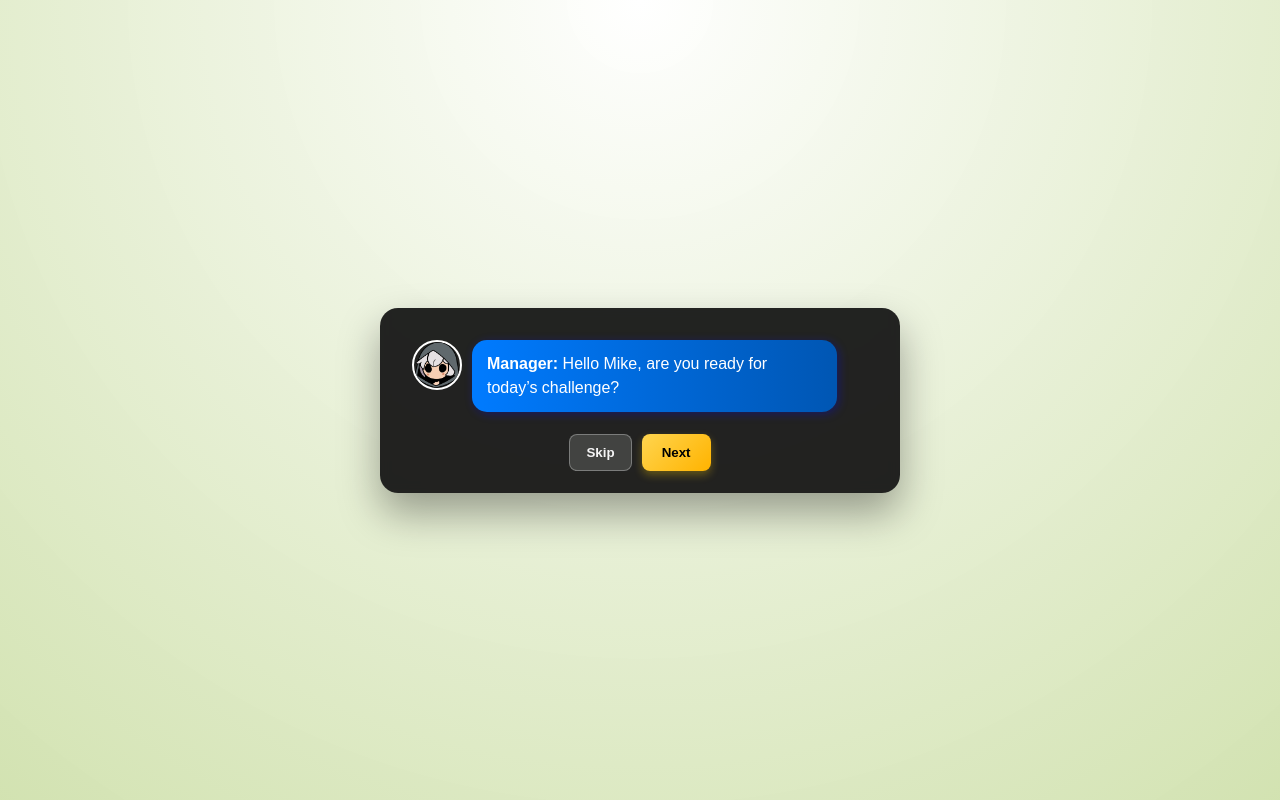
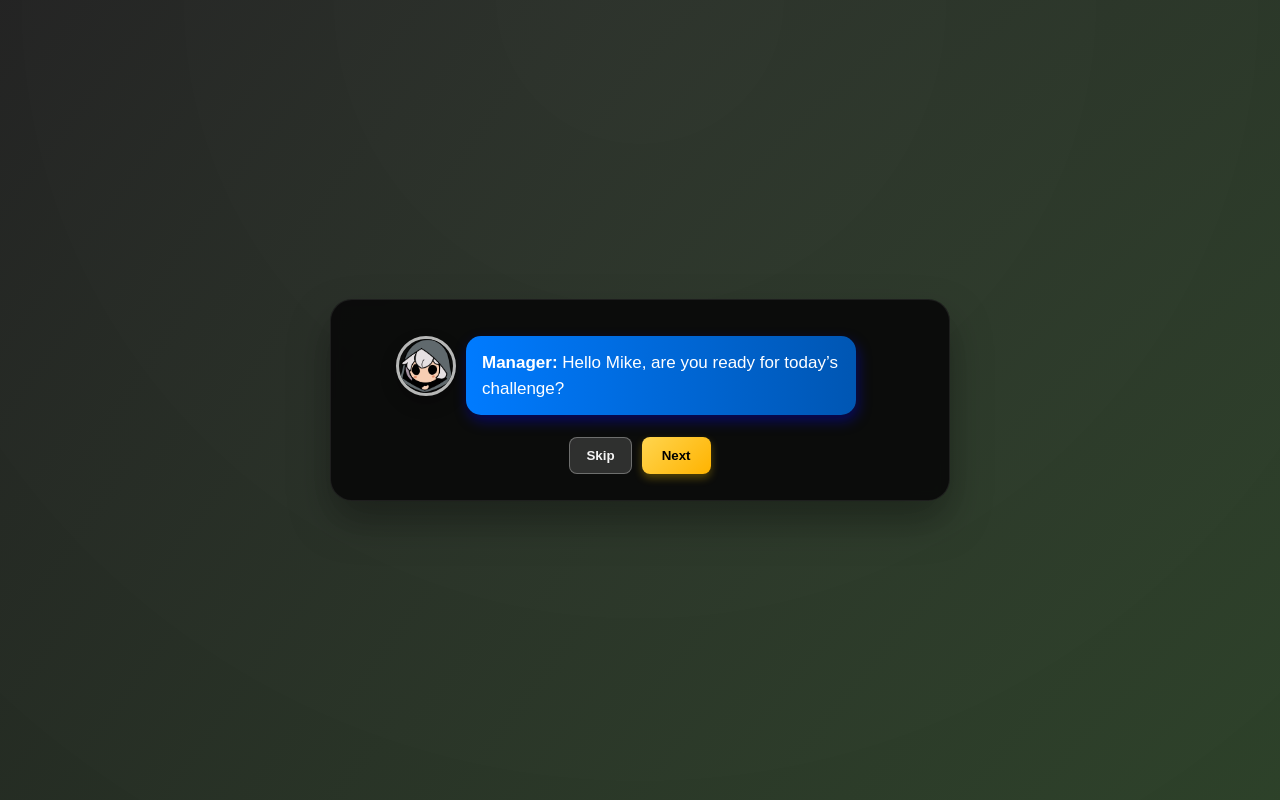
Before and after one commit to Code-Abbey/CCL1, a plain HTML site: page game.html in a window 1280 px wide. Drawn offline with Linux system fonts and the light colour scheme.

Commit message:
Enhance full-screen dialogue design

```diff
--- a/styles/styles.css
+++ b/styles/styles.css
@@ -112,7 +112,9 @@ body {
     display: flex;
     align-items: center;
     justify-content: center;
-    background: radial-gradient(circle at top, rgba(255, 255, 255, 0.92), rgba(208, 225, 173, 0.95));
+    background: linear-gradient(135deg, rgba(24, 24, 24, 0.92), rgba(38, 60, 34, 0.92)),
+        radial-gradient(circle at top, rgba(255, 255, 255, 0.18), rgba(0, 0, 0, 0.5));
+    backdrop-filter: blur(6px);
 }
 
 /* Dialogue Box */
@@ -120,14 +122,15 @@ body {
     display: flex;
     flex-direction: column;
     align-items: center;
-    background: rgba(17, 17, 17, 0.92);
-    padding: 22px;
-    border-radius: 18px;
+    background: rgba(10, 10, 10, 0.92);
+    padding: 26px 28px;
+    border-radius: 22px;
     text-align: center;
     box-shadow: 0 20px 40px rgba(0, 0, 0, 0.35);
     backdrop-filter: blur(5px); /* Adds a nice blur effect */
-    max-width: 520px;
-    width: 90%;
+    max-width: 620px;
+    width: min(90%, 640px);
+    border: 1px solid rgba(255, 255, 255, 0.08);
 }
 
 .dialogue-actions {
@@ -156,25 +159,26 @@ body {
     display: flex;
     align-items: flex-start;
     width: 100%;
-    padding: 10px;
+    padding: 10px 6px;
     border-radius: 10px;
     max-width: 500px;
 }
 
 /* Speaker Image */
 #speakerImage {
-    width: 50px;
-    height: 50px;
+    width: 60px;
+    height: 60px;
     border-radius: 50%;
     margin-right: 10px;
-    border: 2px solid white;
+    border: 3px solid rgba(255, 255, 255, 0.7);
+    box-shadow: 0 8px 16px rgba(0, 0, 0, 0.25);
 }
 
 /* Speech Bubble */
 #dialogueText {
-    padding: 12px 15px;
+    padding: 14px 16px;
     border-radius: 15px;
-    font-size: 16px;
+    font-size: 17px;
     max-width: 80%;
     text-align: left;
     line-height: 1.5;
@@ -185,7 +189,7 @@ body {
     background: linear-gradient(to right, #007BFF, #0056b3);
     color: white;
     align-self: flex-start;
-    box-shadow: 2px 2px 10px rgba(0, 0, 255, 0.3);
+    box-shadow: 2px 6px 14px rgba(0, 0, 255, 0.35);
 }
 
 /* Mike's Message (Right Side) */
@@ -193,7 +197,7 @@ body {
     background: linear-gradient(to right, #28A745, #1c7430);
     color: white;
     align-self: flex-end;
-    box-shadow: 2px 2px 10px rgba(0, 128, 0, 0.3);
+    box-shadow: 2px 6px 14px rgba(0, 128, 0, 0.35);
 }
 
 /* Next Button */
@@ -240,6 +244,8 @@ canvas {
     grid-template-columns: repeat(3, minmax(120px, 160px));
     gap: 12px;
     z-index: 5;
+    width: 100%;
+    justify-content: center;
 }
 
 .hud-card {
```
